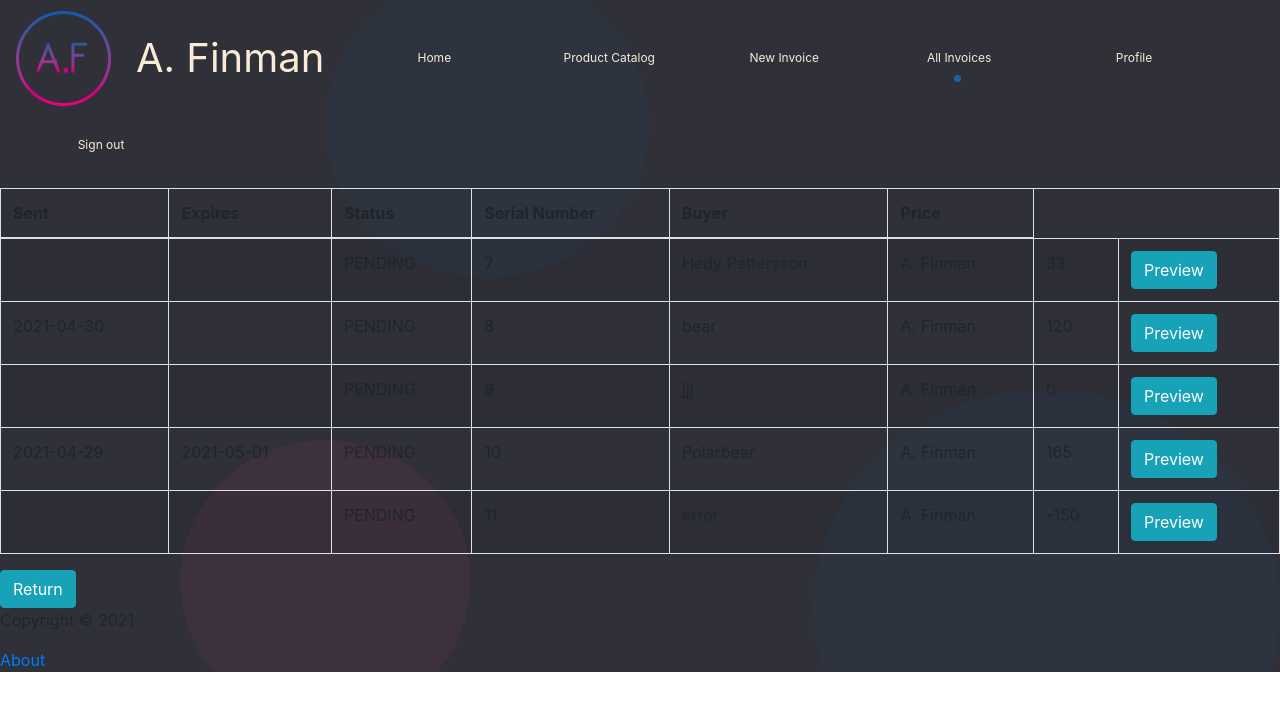
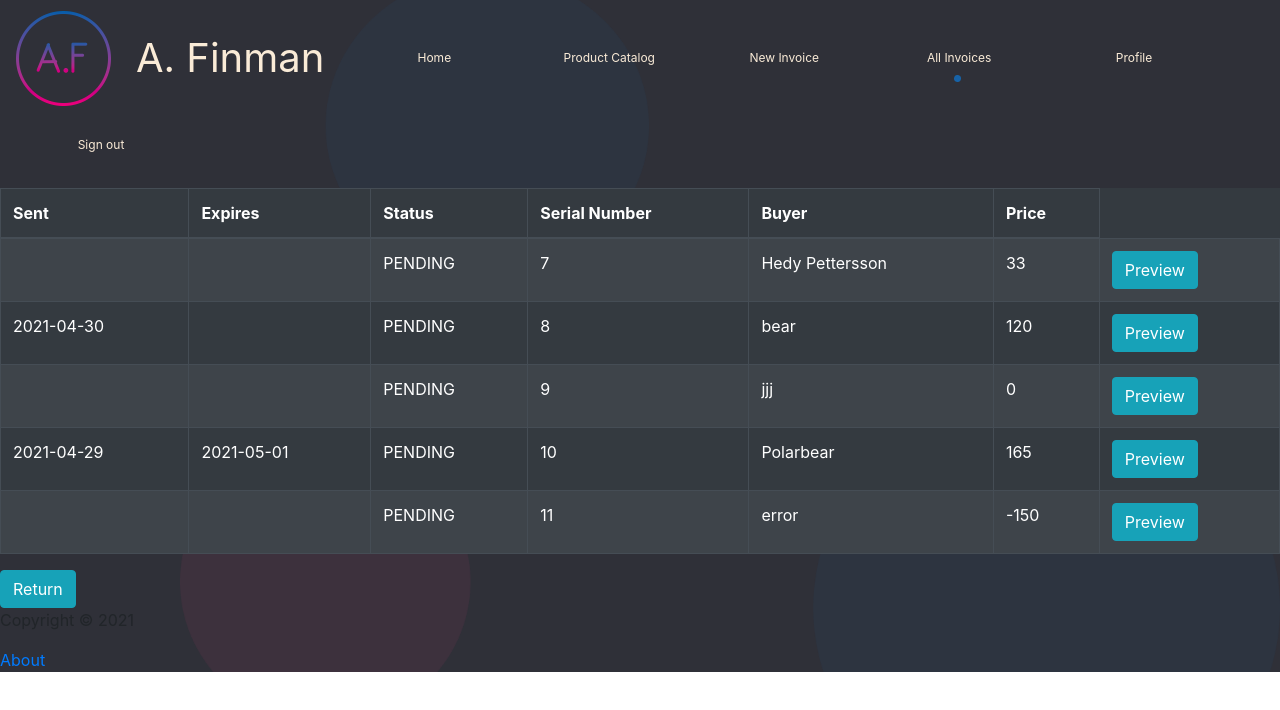
Before and after one commit to gabrieloldaccount/finman-frontend, a React (Create React App) app: page /all-invoices in a window 1280 px wide. Shown: the top 710 px of the page. Built offline with nearby package versions, Linux system fonts and the light colour scheme; data requests are answered from the project's data file.

Commit message:
see previous
Co-authored-by: Puh00 <54896147+Puh00@users.noreply.github.com>

```diff
--- a/src/components/seeInvoicesComponents/InvoiceList.js
+++ b/src/components/seeInvoicesComponents/InvoiceList.js
@@ -14,7 +14,7 @@ const InvoiceList = ({props, invoiceList}) => {
 
     return (
         <div>
-            <table className="table table-striped table-bordered">
+            <Table striped bordered hover variant="dark">
                 <thead>
                 <tr>
                     <th>Sent</th>
@@ -38,9 +38,6 @@ const InvoiceList = ({props, invoiceList}) => {
                                 <td>PENDING</td>
                                 <td>{invoice.id}</td>
                                 <td>{invoice.customerName}</td>
-
-                                {/*TODO: add seller*/}
-                                <td>A. Finman</td>
                                 <td>{sumOfProducts(invoice.items)}</td>
                                 <td>
                                     <button className="btn btn-info">Preview</button>
@@ -50,7 +47,7 @@ const InvoiceList = ({props, invoiceList}) => {
                     )
                 }
                 </tbody>
-            </table>
+            </Table>
 
             <button onClick={goBackToHomePage} className="btn btn-info">Return</button>
         </div>
```
